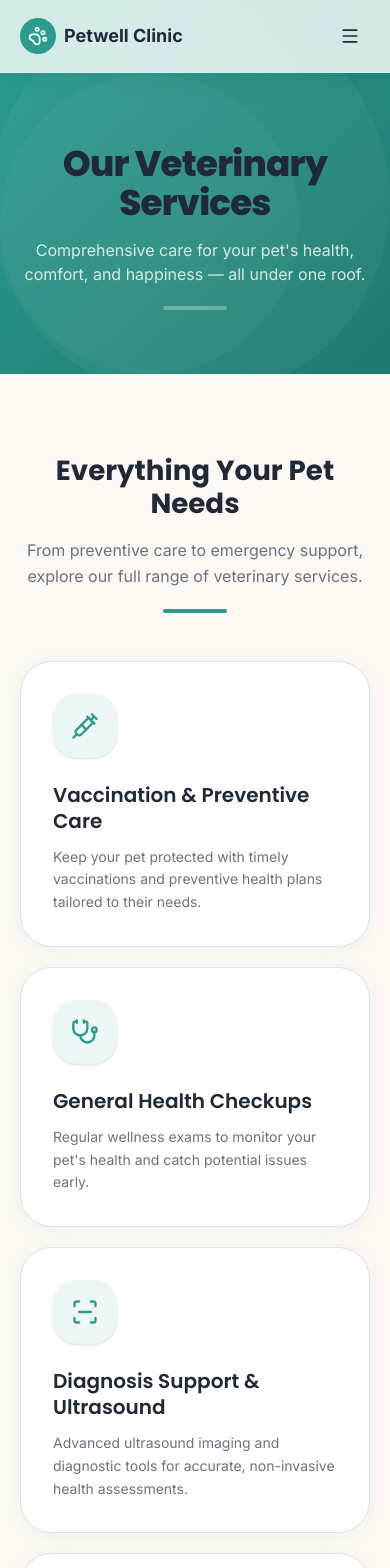
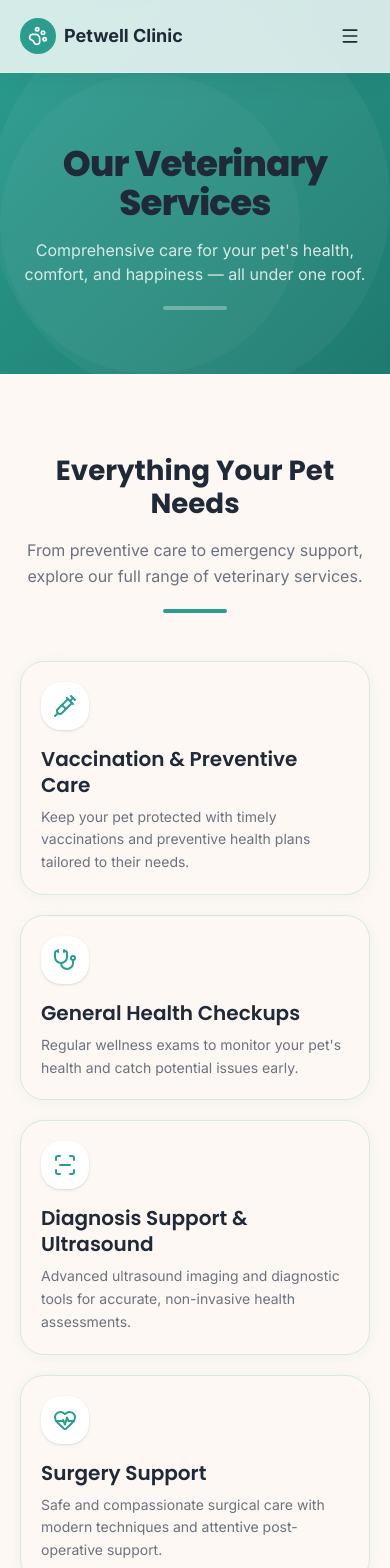
Before and after one commit to Prithvee905/pet-well-clinic, a React (Vite) app: page /services in a window 390 px wide. Shown: the top 1568 px of the page. Built offline with nearby package versions, Linux system fonts and the light colour scheme.

Commit message:
Smaller cards on mobile, beige background matching Why Choose Us style

```diff
--- a/src/components/sections/ServicesPreview.jsx
+++ b/src/components/sections/ServicesPreview.jsx
@@ -58,7 +58,7 @@ export default function ServicesPreview() {
         {services.map((service, i) => (
           <div
             key={service.id}
-            className="flex-shrink-0 w-[220px] sm:w-[260px] lg:w-[300px] snap-start"
+            className="flex-shrink-0 w-[220px] sm:w-[260px] lg:w-[290px] snap-start"
           >
             <ServiceCard service={service} index={i} />
           </div>
--- a/src/components/sections/WhyChooseUs.jsx
+++ b/src/components/sections/WhyChooseUs.jsx
@@ -97,7 +97,7 @@ export default function WhyChooseUs() {
         {reasons.map((reason, i) => (
           <div
             key={reason.title}
-            className="flex-shrink-0 w-[220px] sm:w-[260px] lg:w-[280px] snap-start"
+            className="flex-shrink-0 w-[220px] sm:w-[260px] lg:w-[290px] snap-start"
           >
             <motion.div
               whileHover={{ y: -4 }}
--- a/src/components/ui/ServiceCard.jsx
+++ b/src/components/ui/ServiceCard.jsx
@@ -7,18 +7,18 @@ export default function ServiceCard({ service, index = 0 }) {
     <motion.div
       whileHover={{ y: -4 }}
       transition={{ duration: 0.3 }}
-      className="group relative bg-white rounded-[2rem] p-8 border border-border-soft shadow-[var(--shadow-card)] hover:shadow-[var(--shadow-card-hover)] transition-shadow duration-500 cursor-default h-full"
+      className="group relative bg-bg-blush rounded-2xl p-5 sm:p-6 border border-border-soft shadow-[var(--shadow-card)] hover:shadow-[var(--shadow-card-hover)] hover:bg-white transition-all duration-500 cursor-default h-full"
     >
       {/* Icon */}
       <div
-        className="w-16 h-16 rounded-2xl bg-bg-pink-soft flex items-center justify-center mb-6 group-hover:bg-primary group-hover:text-white transition-all duration-500 shadow-sm group-hover:shadow-lg group-hover:-translate-y-1"
+        className="w-12 h-12 rounded-xl bg-white flex items-center justify-center mb-4 group-hover:bg-primary group-hover:text-white transition-all duration-500 shadow-sm group-hover:shadow-lg group-hover:-translate-y-1"
       >
-        <Icon className="w-7 h-7 text-primary group-hover:text-white transition-all duration-500 group-hover:scale-110" />
+        <Icon className="w-6 h-6 text-primary group-hover:text-white transition-all duration-500 group-hover:scale-110" />
       </div>
 
       {/* Content */}
       <div>
-        <h3 className="text-xl font-bold text-text-dark mb-3 group-hover:text-primary transition-colors duration-300">
+        <h3 className="text-base sm:text-lg font-bold text-text-dark mb-2 group-hover:text-primary transition-colors duration-300">
           {service.title}
         </h3>
         <p className="text-sm text-text-muted leading-relaxed">
```
